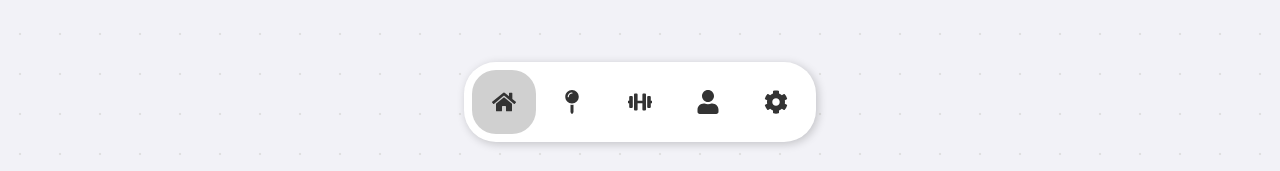
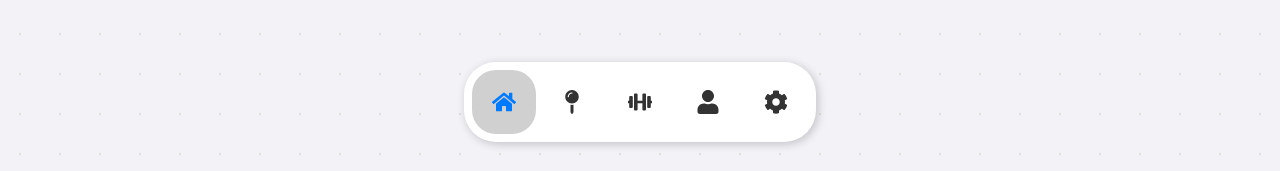
Before and after one commit to Jararered/fitness-framework, a React (Vite) app: page /complete in a window 1280 px wide. In both pictures the pointer is over the element 504 px from the left and 728 px from the top of the page. Shown: the part 626-797 px from the top of the page. Built offline with nearby package versions, Linux system fonts and the light colour scheme.

Commit message:
Update global and IconButton styles to enhance button transitions and hover effects; unify hover color for IconButton to improve visual consistency.

```diff
--- a/src/styles/components/IconButton.css
+++ b/src/styles/components/IconButton.css
@@ -9,17 +9,17 @@
     transition: all 200ms;
 }
 
-.icon-button:hover {
-    color: var(--button-background);
-    background-color: var(--toggle-hover);
-}
-
 .icon-button svg {
     color: var(--text-color);
     margin: auto;
     transition: all 200ms;
 }
 
+.icon-button:hover {
+    color: var(--main-accent);
+    background-color: var(--toggle-hover);
+}
+
 .icon-button:hover svg {
-    color: var(--button-background);
+    color: var(--main-accent);
 }
--- a/src/styles/global.css
+++ b/src/styles/global.css
@@ -5,7 +5,6 @@
     text-align: center;
     list-style-type: none;
     font-family: -apple-system, BlinkMacSystemFont, "Segoe UI", Roboto, "Helvetica Neue", Arial, sans-serif;
-    transition: all 200ms;
 }
 
 body {
@@ -54,6 +53,7 @@ button {
     border-radius: 2rem;
     cursor: pointer;
     margin: 1rem;
+    transition: all 200ms;
 }
 
 button:hover {
```
